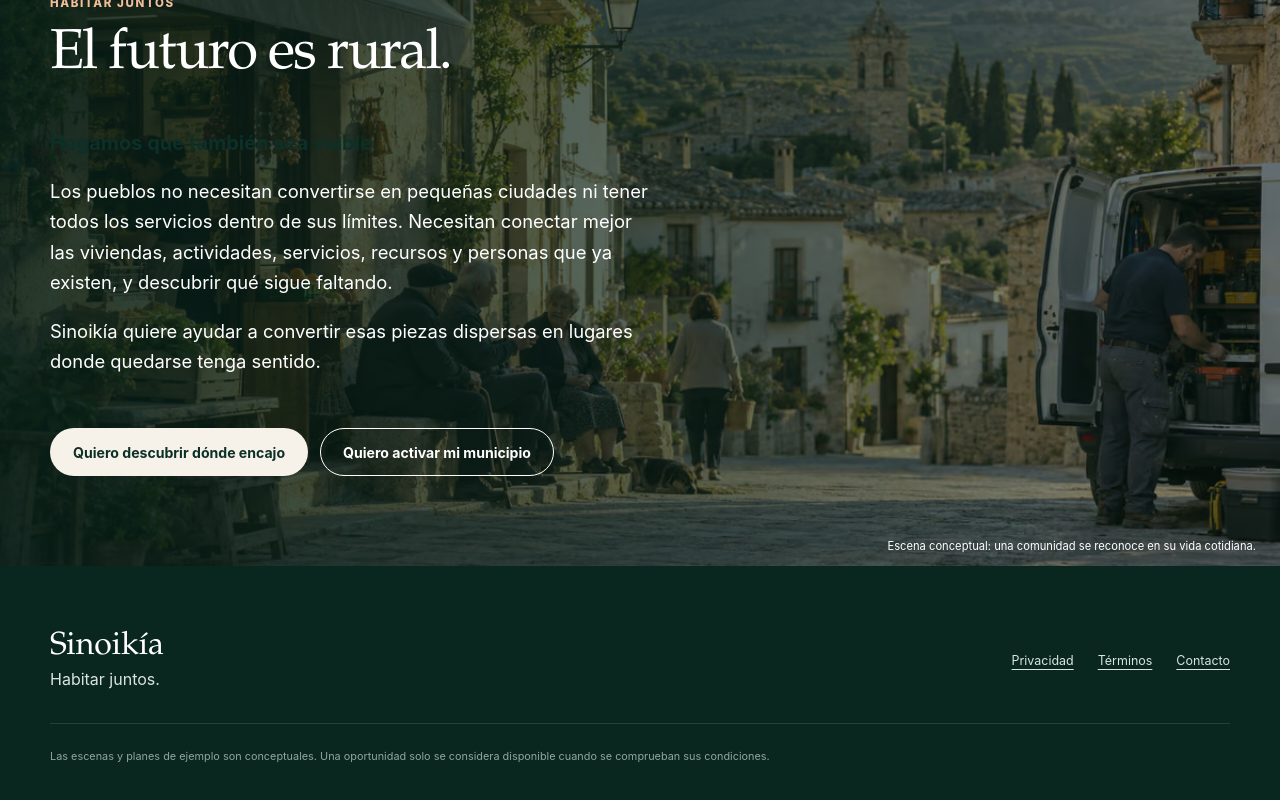
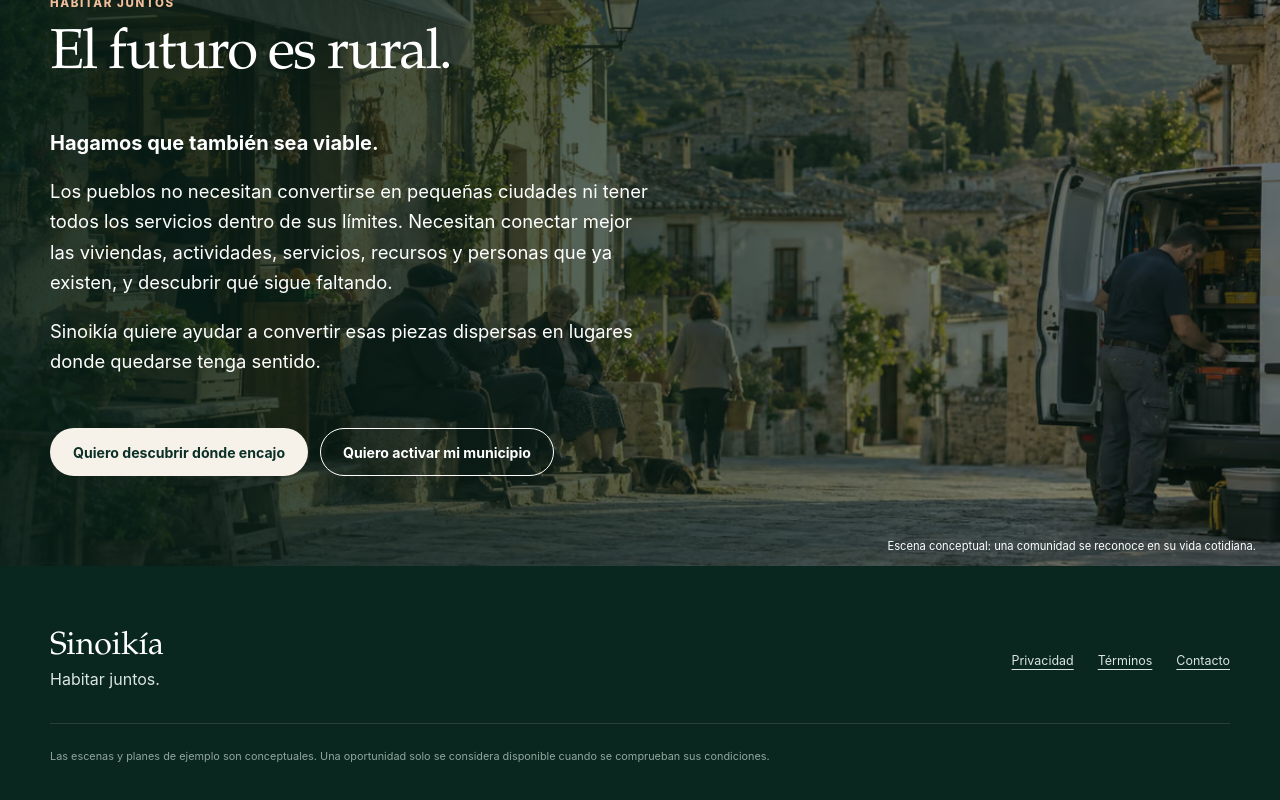
Before and after one commit to HectorPelicanoAH/Sinoikia, a React (Vite) app: page / in a window 1280 px wide. Shown: the part 8116-8916 px from the top of the page. Built offline with nearby package versions, Linux system fonts and the light colour scheme; no server answers.

Commit message:
Mejorar contraste del cierre

```diff
--- a/src/styles/globals.css
+++ b/src/styles/globals.css
@@ -608,6 +608,7 @@ p { line-height: 1.65; }
 .closing-section__copy { position: relative; z-index: 1; padding-block: 90px; }
 .closing-section .eyebrow { color: #f2be9b; }
 .closing-section h2 { max-width: 700px; color: white; }
+.closing-section h3 { color: white; }
 .closing-section__copy > p:not(.eyebrow) { max-width: 600px; font-size: 1.15rem; }
 .closing-section .button { margin-top: 18px; }
 .municipality-hero { padding-block: clamp(70px, 9vw, 125px); display: grid; grid-template-columns: 1fr .9fr; align-items: center; gap: 7vw; }
```
